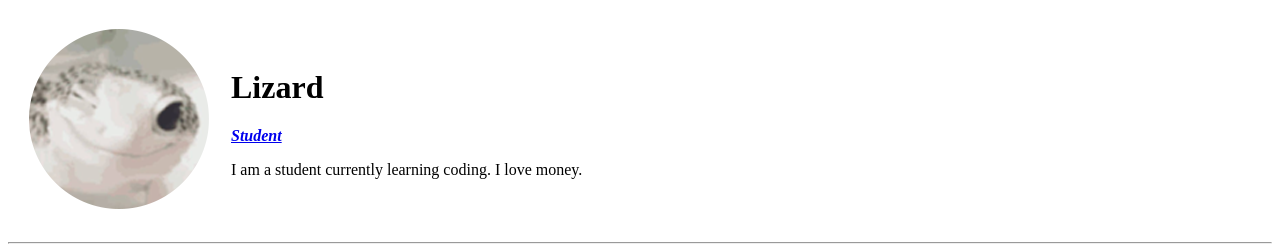
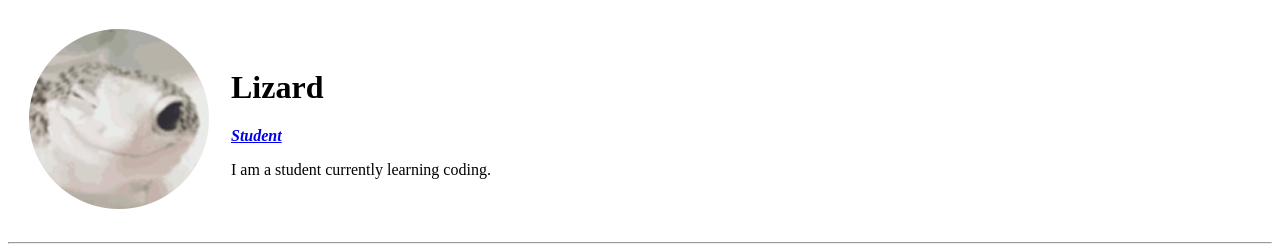
Before and after one commit to code9lizard/FakeCV, a plain HTML site: page index.html in a window 1280 px wide. Shown: the top 251 px of the page. Drawn offline with Linux system fonts and the light colour scheme.

Commit message:
Update index.html

```diff
--- a/index.html
+++ b/index.html
@@ -13,7 +13,7 @@
             <td><img src="winky_lizard.png" alt="Winky lizard"></td>
             <td><h1>Lizard</h1>
             <p><em><strong><a href="https://incontact.com.sg/wp-content/uploads/2021/05/Student-Stress.jpg" target="_blank">Student</a></strong></em></p>
-            <p>I am a student currently learning coding. I love money.</p></td>
+            <p>I am a student currently learning coding.</p></td>
         </tr>
     </table>
     <hr>
```
